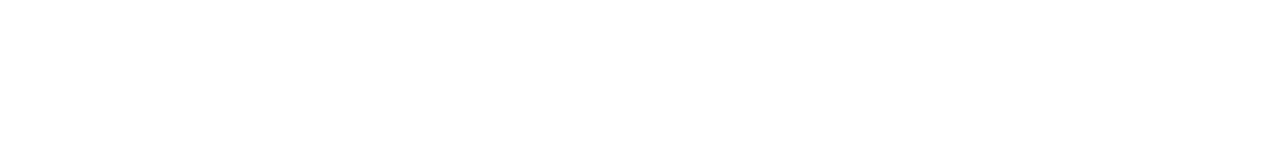
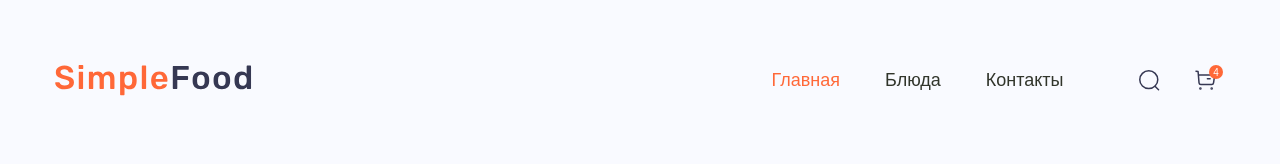
Before and after one commit to DZ1990UK/simplefood, a website: page app/index.html in a window 1280 px wide. Drawn offline with nearby package versions, Linux system fonts and the light colour scheme; files that its build step writes are made by us from their sources.

Commit message:
added header, added fonts

```diff
--- a/app/index.html
+++ b/app/index.html
@@ -1,13 +1,49 @@
 <!DOCTYPE html>
-<html lang="en">
+<html lang="ru">
   <head>
     <meta charset="UTF-8" />
     <meta http-equiv="X-UA-Compatible" content="IE=edge" />
     <meta name="viewport" content="width=device-width, initial-scale=1.0" />
-    <title>Document</title>
+    <title>SimpleFood | Главная страница</title>
     <link rel="stylesheet" href="css/style.min.css" />
   </head>
   <body>
+
+    <header class="header">
+      <div class="container">
+        <div class="header__inner">
+          <a class="logo" href="#">
+            <img class="logo__img" src="images/logo.svg" alt="Логотип">
+          </a>
+
+          <nav class="menu">
+            <ul class="menu__list">
+              <li class="menu__item">
+                <a href="#" class="menu__link menu__link--active">Главная</a>
+              </li>
+              <li class="menu__item">
+                <a href="#" class="menu__link">Блюда</a>
+              </li>
+              <li class="menu__item">
+                <a href="#" class="menu__link">Контакты</a>
+              </li>
+            </ul>
+          </nav>
+
+          <ul class="user-nav">
+            <li class="user-nav__link">
+              <a class="user-nav__icon" style="background-image: url('images/icons/search.svg')" href="#"></a>
+            </li>
+            <li class="user-nav__link">
+              <a class="user-nav__icon" style="background-image: url('images/icons/cart.svg')" href="#">
+              <span class="user-nav__num">4</span>
+              </a>
+            </li>
+          </ul>
+
+        </div>
+      </div>
+    </header>
 
 
     <script src="js/main.min.js"></script>
--- a/app/scss/_fonts.scss
+++ b/app/scss/_fonts.scss
@@ -0,0 +1,29 @@
+@font-face {
+    font-family: "Rubik-Regular", sans-serif;
+    font-weight: 400px;
+    font-style: normal;
+    font-display: swap;
+    src: local("Rubik-Regular"),
+      url("../fonts/Rubik-Regular.woff2") format("woff2"),
+      url("../fonts/Rubik-Regular.woff") format("woff");
+  }
+
+  @font-face {
+    font-family: "Rubik-Medium", sans-serif;
+    font-weight: 500px;
+    font-style: normal;
+    font-display: swap;
+    src: local("Rubik-Medium"),
+      url("../fonts/Rubik-Medium.woff2") format("woff2"),
+      url("../fonts/Rubik-Medium.woff") format("woff");
+  }
+
+  @font-face {
+    font-family: "Rubik-Italic", sans-serif;
+    font-weight: 400px;
+    font-style: italic;
+    font-display: swap;
+    src: local("Rubik-Italic"),
+      url("../fonts/Rubik-Italic.woff2") format("woff2"),
+      url("../fonts/Rubik-Italic.woff") format("woff");
+  }
--- a/app/scss/_global.scss
+++ b/app/scss/_global.scss
@@ -1,2 +1,13 @@
 body {
+  color: $default;
+  font-size: 20px;
+  line-height: 1.5;
+  background-color: $background;
+  @extend %rubik-400;
 }
+
+.container {
+  max-width: 1200px;
+  margin: 0 auto;
+  padding: 0 15px;
+}
--- a/app/scss/_reset.scss
+++ b/app/scss/_reset.scss
@@ -35,7 +35,7 @@
 }
 
 img {
-    max-width: 100%;
+    max-width: 100vh;
     display: block;
 }
 
--- a/app/scss/_vars.scss
+++ b/app/scss/_vars.scss
@@ -0,0 +1,20 @@
+$background: #F9FAFF;
+$accent: #FF6838;
+$default: #31352B;
+$title: #363853;
+
+
+%rubik-400 {
+    font-family: "Rubik-Regular", sans-serif;
+    font-weight: 400px;
+  }
+
+  %rubik-500 {
+    font-family: "Rubik-Medium", sans-serif;
+    font-weight: 500px;
+  }
+
+  %italic-400 {
+    font-family: "Rubik-Italic", sans-serif;
+    font-weight: 400px;
+  }
--- a/app/scss/style.scss
+++ b/app/scss/style.scss
@@ -1,9 +1,130 @@
-@import 'vars';
-@import 'fonts';
-@import 'reset';
-@import 'global';
+@import "vars";
+@import "fonts";
+@import "reset";
+@import "global";
 
+.header {
+  padding: 60px 0;
+  &__inner {
+    display: flex;
+    justify-content: space-between;
+    align-items: center;
+  }
+}
 
+.logo {
+  margin-right: 516px;
+  outline: transparent;
+  transition: all 0.3s linear;
 
+  &:focus {
+    box-shadow: 0px 0px 0px 2px rgba(255, 104, 56, 0.7);
+    border-radius: 5px;
+  }
 
-@import 'media';
+  &:hover {
+    opacity: 0.7;
+  }
+
+  &:active {
+    opacity: 0.5;
+  }
+}
+
+.menu {
+  &__list {
+    display: flex;
+  }
+
+  &__item {
+    font-size: 18px;
+
+    &:not(:last-child) {
+      margin-right: 45px;
+    }
+  }
+
+  &__link {
+    outline: transparent;
+    transition: all 0.3s linear;
+
+    &:focus {
+      box-shadow: 0px 0px 0px 2px rgba(255, 104, 56, 0.7);
+      border-radius: 5px;
+    }
+
+    &:hover {
+      color: $accent;
+    }
+
+    &:active {
+      color: $default;
+      text-shadow: 2px 2px 5px rgba(49, 53, 43, 0.5);
+    }
+  }
+
+  &__link--active {
+    color: $accent;
+  }
+}
+
+.user-nav {
+  display: flex;
+
+  &__link {
+    position: relative;
+
+    &:not(:last-child) {
+      padding-left: 62px;
+      margin-right: 16px;
+    }
+  }
+
+  &__num {
+    position: absolute;
+    width: 14px;
+    height: 14px;
+    border-radius: 50%;
+    background-color: $accent;
+    color: #ffffff;
+    text-align: center;
+    line-height: 15px;
+    font-size: 10px;
+    right: 2px;
+    top: 5px;
+  }
+
+  &__icon {
+    width: 22px;
+    height: 22px;
+    display: flex;
+    position: relative;
+    background-repeat: no-repeat;
+    background-position: center center;
+    outline: transparent;
+    transition: color 0.4s linear, background-color 0.4s ease-in-out;
+    padding: 20px;
+
+    &::before {
+      position: absolute;
+    }
+
+    &:focus {
+      background-color: rgba(255, 122, 80, 0.1);
+      box-shadow: 0px 0px 0px 2px rgba(255, 104, 56, 0.7);
+      border-radius: 5px;
+    }
+
+    &:hover {
+      background-color: #ff7a50;
+      border-radius: 5px;
+    }
+
+    &:active {
+      background-color: #fff2ed;
+      border-radius: 5px;
+    }
+  }
+}
+
+@import "media";
```
Also changed, not shown: app/fonts/Rubik-Italic.woff (added), app/fonts/Rubik-Italic.woff2 (added), app/fonts/Rubik-Medium.woff (added), app/fonts/Rubik-Medium.woff2 (added), app/fonts/Rubik-Regular.woff (added), app/fonts/Rubik-Regular.woff2 (added), app/images/icons/cart.svg (added), app/images/icons/search.svg (added), app/images/logo.svg (added), app/js/main.min.js.
